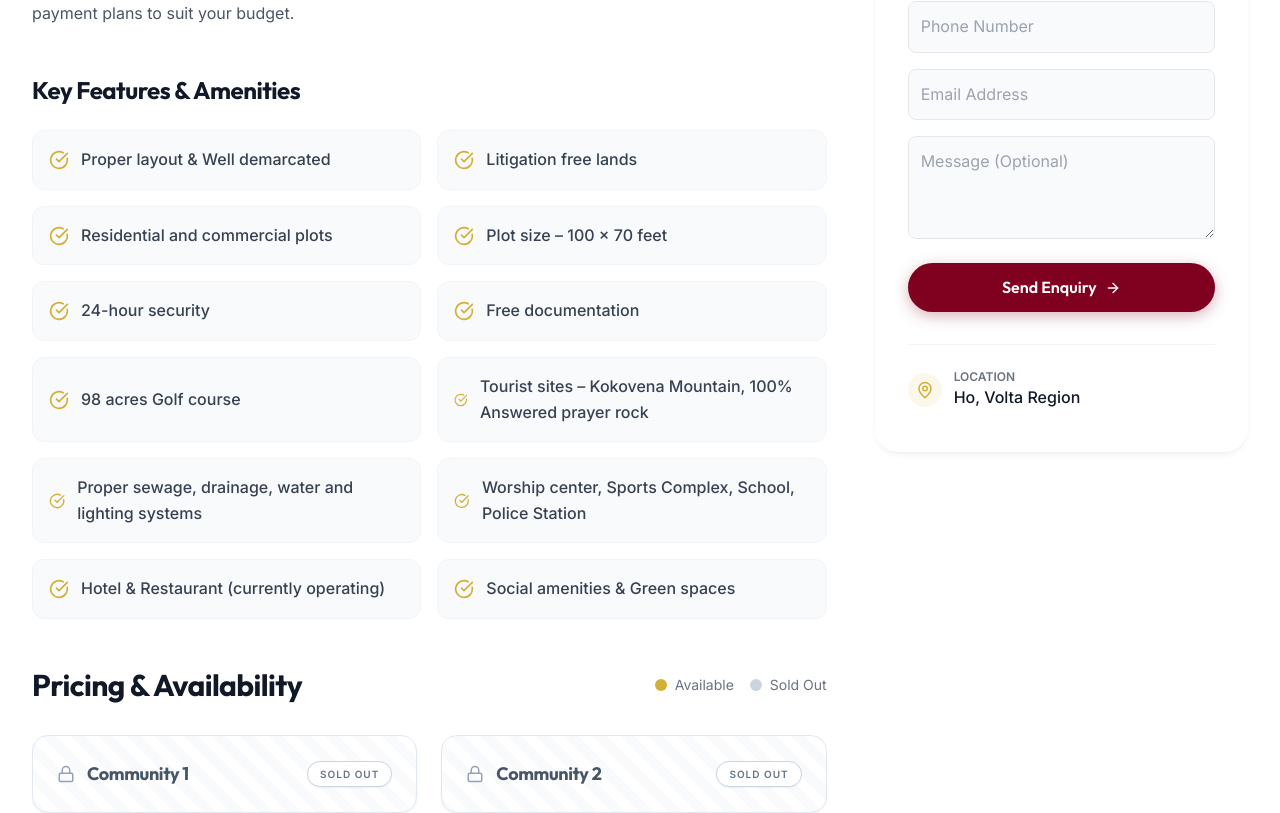
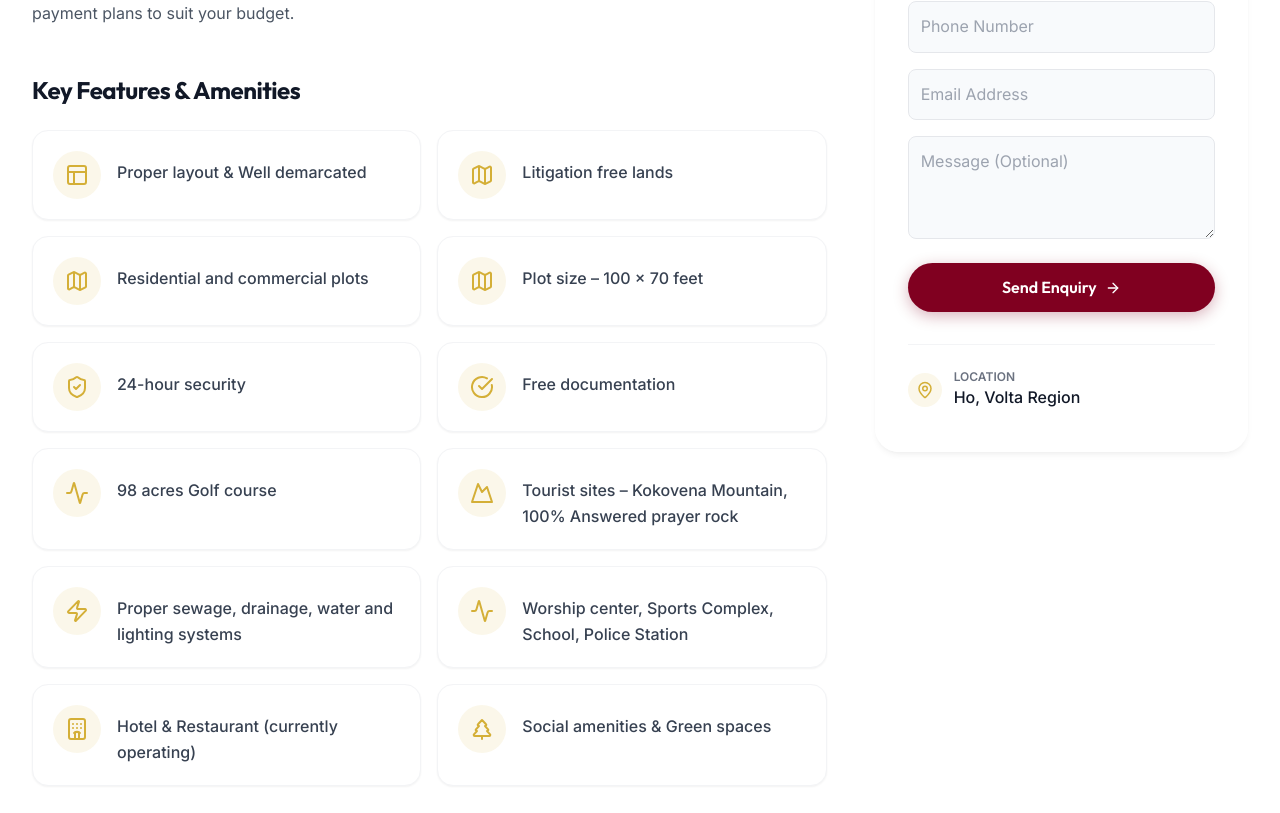
Before and after one commit to adazewebstudio-png/adonaiestate, a React (Vite) app: page /estates/airport-golf-city in a window 1280 px wide. Shown: the part 1155-1968 px from the top of the page. Built offline with nearby package versions, Linux system fonts and the light colour scheme.

Commit message:
Enhance Airport Golf City features styling and fix broken image links

```diff
--- a/src/components/EstateLayout.tsx
+++ b/src/components/EstateLayout.tsx
@@ -1,7 +1,24 @@
 import React from 'react';
 import { Helmet } from 'react-helmet-async';
 import { motion } from 'framer-motion';
-import { MapPin, CheckCircle, ArrowRight } from 'lucide-react';
+import { MapPin, CheckCircle, ArrowRight, ShieldCheck, Hotel, Map, Zap, TreePine, GraduationCap, Mountain, School, Car, Layout, Utensils, Wifi, Activity } from 'lucide-react';
+
+const getFeatureIcon = (text: string) => {
+    const t = text.toLowerCase();
+    if (t.includes('security') || t.includes('safe')) return <ShieldCheck size={24} />;
+    if (t.includes('hotel') || t.includes('restaurant')) return <Hotel size={24} />;
+    if (t.includes('golf') || t.includes('sport') || t.includes('gym')) return <Activity size={24} />;
+    if (t.includes('school') || t.includes('university') || t.includes('education')) return <GraduationCap size={24} />;
+    if (t.includes('water') || t.includes('light') || t.includes('power') || t.includes('electr')) return <Zap size={24} />;
+    if (t.includes('green') || t.includes('nature') || t.includes('park') || t.includes('garden')) return <TreePine size={24} />;
+    if (t.includes('mountain') || t.includes('view') || t.includes('scener')) return <Mountain size={24} />;
+    if (t.includes('road') || t.includes('access') || t.includes('transport')) return <Car size={24} />;
+    if (t.includes('layout') || t.includes('demarcated')) return <Layout size={24} />;
+    if (t.includes('plot') || t.includes('land')) return <Map size={24} />;
+    if (t.includes('wifi') || t.includes('internet')) return <Wifi size={24} />;
+    if (t.includes('food') || t.includes('dining')) return <Utensils size={24} />;
+    return <CheckCircle size={24} />;
+};
 
 interface EstatePageProps {
     title: string;
@@ -93,9 +110,11 @@ const EstateLayout: React.FC<EstatePageProps> = ({ title, location, description,
                             <h2 className="text-2xl font-bold text-gray-900 mb-6">Key Features & Amenities</h2>
                             <div className="grid grid-cols-1 md:grid-cols-2 gap-4">
                                 {features.map((feature, index) => (
-                                    <div key={index} className="flex items-center gap-3 p-4 rounded-xl border border-gray-100 bg-slate-50">
-                                        <CheckCircle className="text-gold" size={20} />
-                                        <span className="text-gray-700 font-medium">{feature}</span>
+                                    <div key={index} className="flex items-start gap-4 p-5 rounded-2xl border border-gray-100 bg-white shadow-sm hover:shadow-md transition-shadow duration-300">
+                                        <div className="p-3 rounded-full bg-gold/10 text-gold shrink-0">
+                                            {getFeatureIcon(feature)}
+                                        </div>
+                                        <span className="text-gray-700 font-medium leading-relaxed pt-2">{feature}</span>
                                     </div>
                                 ))}
                             </div>
--- a/src/pages/Home.tsx
+++ b/src/pages/Home.tsx
@@ -323,7 +323,7 @@ const Home = () => {
 
             {/* Services Section */}
             <section className="py-24 bg-slate-50 relative overflow-hidden">
-                <div className="absolute inset-0 bg-[url('/bg-pattern.png')] opacity-5"></div>
+                <div className="absolute inset-0 bg-slate-100 opacity-5"></div>
                 <div className="container mx-auto px-4 relative z-10">
                     <div className="text-center mb-16">
                         <span className="text-gold font-bold tracking-widest uppercase mb-2 block">What We Do</span>
@@ -462,7 +462,7 @@ const Home = () => {
             </section>
             {/* CTA */}
             <section className="py-24 relative overflow-hidden bg-primary">
-                <div className="absolute inset-0 bg-[url('/estate_uhas.png')] bg-cover bg-fixed opacity-10 mix-blend-overlay"></div>
+                <div className="absolute inset-0 bg-[url('/hero_home_main.jpg')] bg-cover bg-fixed opacity-10 mix-blend-overlay"></div>
                 <div className="container mx-auto text-center relative z-10">
                     <h2 className="text-4xl md:text-5xl font-bold text-white mb-6">Ready to Own Your Dream Land?</h2>
                     <p className="text-xl text-blue-50 mb-10 max-w-2xl mx-auto">
```
